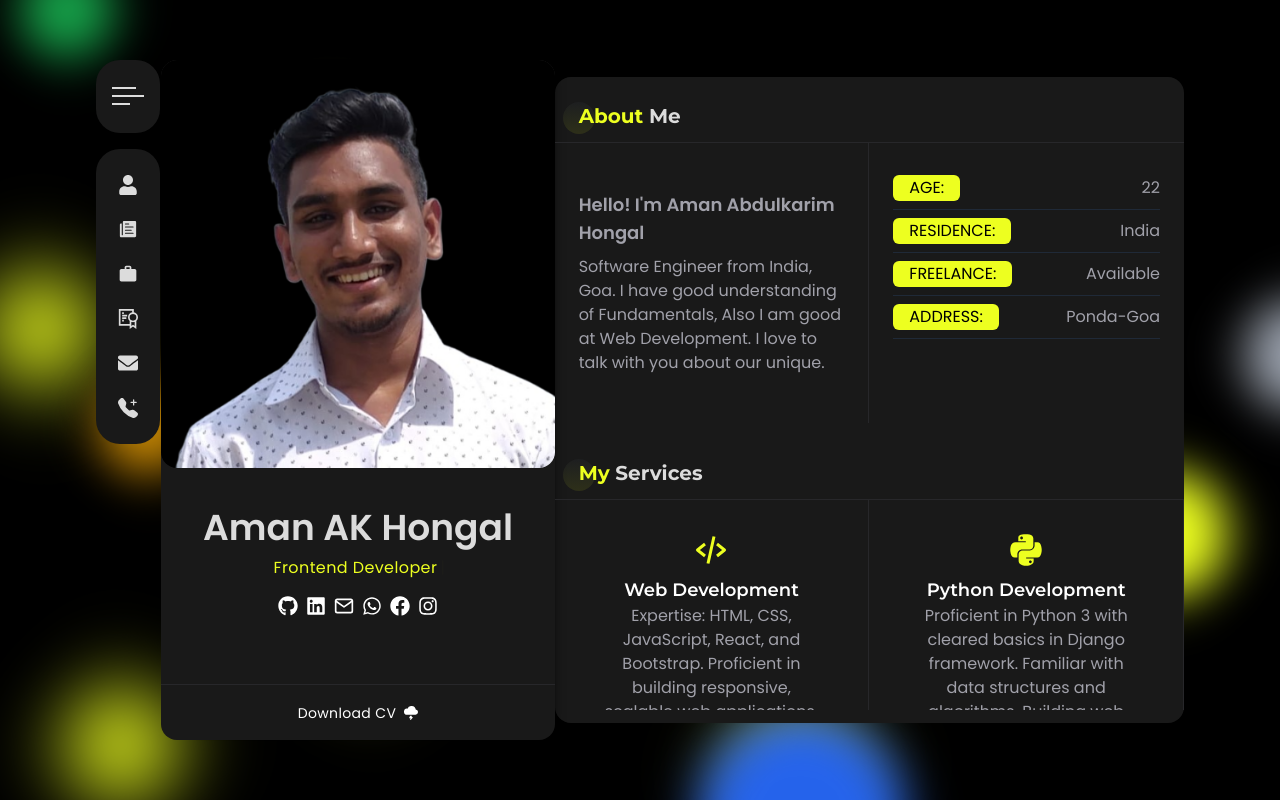
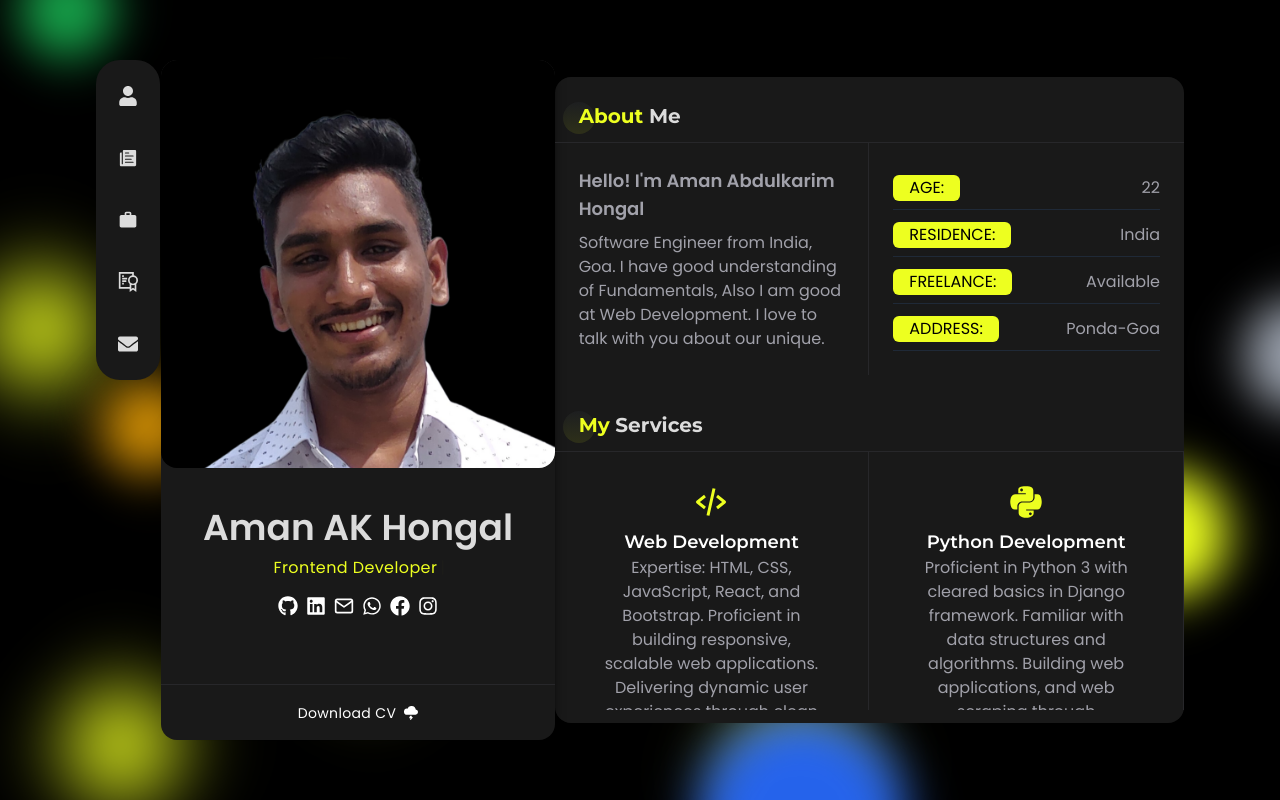
Before and after one commit to Aman-Hongal001/portfolio, a React (Create React App) app: page / in a window 1280 px wide. Built offline with nearby package versions, Linux system fonts and the light colour scheme.

Commit message:
Portfolio is Completed

```diff
--- a/src/Home.jsx
+++ b/src/Home.jsx
@@ -11,7 +11,7 @@ import { motion } from "framer-motion";
 import Project from "./components/projects/Project";
 import Certificates from "./components/certificates/Certificates";
 import Contact from "./components/contact/Contact";
-import Sidenav from "./components/Home/Sidenav";
+// import Sidenav from "./components/Home/Sidenav";
 
 function Home() {
   const[about, setAbout]=useState(true);
@@ -19,25 +19,25 @@ function Home() {
   const[project, setProject]=useState(false);
   const[certificate, setCertificate]=useState(false);
   const[contact, setContact]=useState(false);
-  const[sidenav, setSidenav]=useState(false)
+  // const[sidenav, setSidenav]=useState(false)
 
   return(
     <div className='w-full lgl:w-[85%] h-full lgl:h-[85%] bg-transparent text-white z-50 flex items-start justify-between p-4 lgl:p-0'>
         <div className="w-16 h-96 bg-transparent hidden lgl:flex flex-col gap-4">
-          <div className="w-full h-20 bg-bodyColor rounded-3xl flex justify-center items-center cursor-pointer group">
+          {/* <div className="w-full h-20 bg-bodyColor rounded-3xl flex justify-center items-center cursor-pointer group"> */}
 
             {/* Home icons */}
-            <div onClick={()=>setSidenav(true)}
+            {/* <div onClick={()=>setSidenav(true)}
               className="flex flex-col gap-1.5 overflow-hidden">
               <span className="w-8 h-[2px] bg-textColor inline-block -translate-x-2 transition-transform duration-300 group-hover:bg-designColor group-hover:translate-x-0"></span>
               <span className="w-8 h-[2px] bg-textColor inline-block -translate-x-0 transition-transform duration-300 group-hover:bg-designColor"></span>
               <span className="w-8 h-[2px] bg-textColor inline-block -translate-x-3.5 transition-transform duration-300 group-hover:bg-designColor group-hover:translate-x-0"></span>
             </div>
-          </div>
+          </div> */}
 
           {/* Other Icons */}
 {/* *************************Sidenav Starts here ********************* */}
-          {
+          {/* {
             sidenav && (
             <div className="w-full h-screen fixed top-0 left-0 bg-black bg-opacity-50 z-50">
               <div className="w-96 h-full relative">
@@ -49,7 +49,7 @@ function Home() {
                 </div>
               </div>
             </div>
-          )}
+          )} */}
 
 {/* *************************Sidenav ends here *********************** */}
 
@@ -99,7 +99,7 @@ function Home() {
               setContact(true)
               }  className="w-full h-6 text-textColor text-xl flex items-center justify-center hover:text-designColor duration-300 cursor-pointer relative group"><FaEnvelope/><span className="absolute text-black font-medium text-xs uppercase bg-designColor px-4 py-[1px] rounded-xl left-0 translate-x-10 group-hover:translate-x-12 transition-all duration-200 z-20 opacity-0 group-hover:opacity-100">Contact-Us</span></span>
 
-            <span className="w-full h-6 text-textColor text-xl flex items-center justify-center hover:text-designColor duration-300 cursor-pointer relative group"><BsTelephonePlusFill/><span className="absolute text-black font-medium text-xs uppercase bg-designColor px-4 py-[1px] rounded-xl left-0 translate-x-10 group-hover:translate-x-12 transition-all duration-200 z-20 opacity-0 group-hover:opacity-100">Call</span></span>
+            {/* <span className="w-full h-6 text-textColor text-xl flex items-center justify-center hover:text-designColor duration-300 cursor-pointer relative group"><BsTelephonePlusFill/><span className="absolute text-black font-medium text-xs uppercase bg-designColor px-4 py-[1px] rounded-xl left-0 translate-x-10 group-hover:translate-x-12 transition-all duration-200 z-20 opacity-0 group-hover:opacity-100">Call</span></span> */}
           </div>
         </div>
         <div className="w-full lgl:w-[94%] h-full bg-transparent flex flex-col gap-6 lgl:gap-0 lgl:flex-row items-center">
--- a/src/components/about/AboutMe.jsx
+++ b/src/components/about/AboutMe.jsx
@@ -2,8 +2,8 @@ import React from "react";
 
 function AboutMe() {
   return(
-    <div className="flex pb-6">
-        <div className="w-1/2 text-zinc-400  p-6 borderRight flex  flex-col">
+    <div className="flex flex-col md:flex-row pb-6">
+        <div className="w-full md:w-1/2 text-zinc-400 px-6 border-r-[1px] border-r-zinc-800 flex items-center">
             <div className="py-6">
                 <h2 className="font-semibold mb-2 text-lg">Hello! I'm Aman Abdulkarim Hongal</h2>
                 <p className="text-base leading-6">
@@ -11,8 +11,8 @@ function AboutMe() {
                 </p>
             </div>
         </div>
-        <div className="w-1/2 p-6">
-            <ul>
+        <div className="w-full md:w-1/2 p-6">
+            <ul className="flex flex-col gap-1">
                 <li className="aboutRightLi"><span className="aboutRightLiSpan">Age:</span>22</li>
                 <li className="aboutRightLi"><span className="aboutRightLiSpan">Residence:</span>India</li>
                 <li className="aboutRightLi"><span className="aboutRightLiSpan">Freelance:</span>Available</li>
--- a/src/components/contact/Contact.jsx
+++ b/src/components/contact/Contact.jsx
@@ -1,13 +1,13 @@
 import React from "react";
 import Title from "../Home/Title";
-import { FiSend } from "react-icons/fi";
+// import { FiSend } from "react-icons/fi";
 
 function Contact() {
   return (
     <div>
       <Title title="Get" subtitle="in Touch"/>
-      <div className="p-6 flex justify-between gap-20">
-        <div className="w-1/2">
+      <div className="p-6 w-full flex flex-col md:flex-row justify-between gap-4 md:gap-10 lgl:gap-20">
+        <div className="w-full lgl:w-1/2">
           <p className="flex justify-between w-full text-lg text-[#ccc] py-4 border-b-[1px] border-b-zinc-600">
             <span className="bg-designColor text-gray-700 text-sm font-titleFont font-medium px-2 rounded-md flex items-center justify-center">Address: </span>Ponda-Goa, India
           </p>
@@ -17,7 +17,7 @@ function Contact() {
           </p>
         </div>
 
-        <div className="w-1/2">
+        <div className="w-full lgl:w-1/2">
           <p className="flex justify-between w-full text-lg text-[#ccc] py-4 border-b-[1px] border-b-zinc-600">
             <span className="bg-designColor text-gray-700 text-sm font-titleFont font-medium px-2 rounded-md flex items-center justify-center">Email: </span>amanhongal@gmail.com
           </p>
--- a/src/components/resume/Experience.jsx
+++ b/src/components/resume/Experience.jsx
@@ -11,7 +11,7 @@ function Experience() {
             <ResumeTitle title={<MdWork/>}  subTitle={"Experience"}/>
             <ResumeCard
             badge="July 2023 - Sep 2023"
-            title="Developer/Tester"
+            title="Developer / Tester"
             subTitle="Spintly India Pvt Ltd"
             des={
                 <ul>
--- a/src/image/index.jsx
+++ b/src/image/index.jsx
@@ -1,7 +1,7 @@
 import fyImg from "./FinalYear.jpg";
 import iconImg from "./icon.jpg";
 import pmsImg from "./PMS.png";
-import profileImg from "./ProfileImg.jpeg";
+import profileImg from "./ProfileImg_processed.jpg";
 import toDOImg from "./ToDo.jpg";
 import resume from "./Aman_Resume1.pdf";
 import iitBomPython from "./certificatesImg/iitBomPython.png";
```
Also changed, not shown: src/image/ProfileImg.jpg (added), src/image/ProfileImg_processed.jpg (added).
